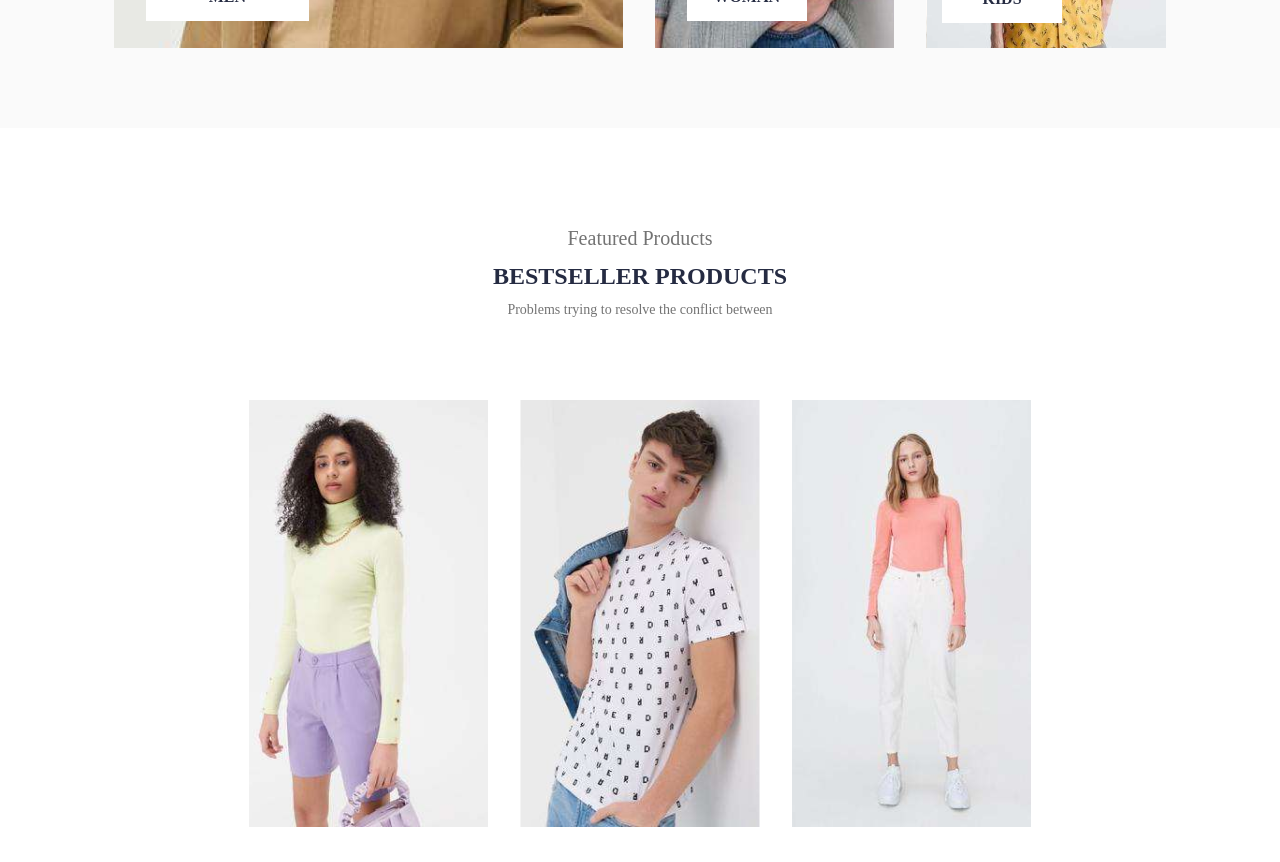
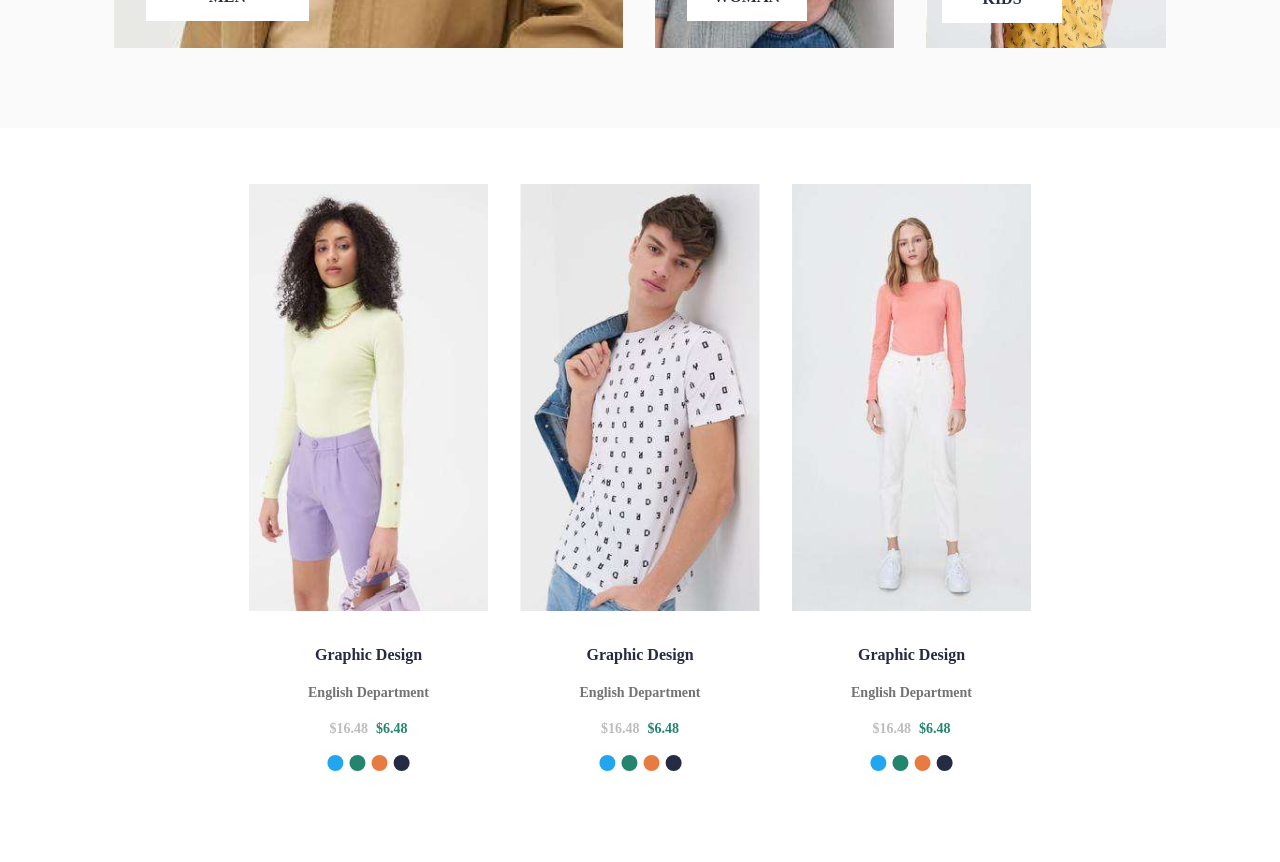
Before and after one commit to samet7ozturk/e-commerce-project, a React (Vite) app: page / in a window 1280 px wide. Shown: the part 1440-2302 px from the top of the page. Built offline with nearby package versions, Linux system fonts and the light colour scheme.

Commit message:
Modified

```diff
--- a/src/layout/BestSellerProducts.jsx
+++ b/src/layout/BestSellerProducts.jsx
@@ -14,15 +14,6 @@ import img8 from "../assets/bestseller-products-8.png";
 const BestSellerProduct = () => {
   return (
     <main className="flex flex-col px-[10%]">
-      <div className="flex flex-col items-center pt-24 pb-6">
-        <p className="text-[#737373] text-xl pb-2">Featured Products</p>
-        <h2 className="text-[#252B42] text-2xl font-bold pb-2">
-          BESTSELLER PRODUCTS
-        </h2>
-        <p className="text-[#737373] text-sm">
-          Problems trying to resolve the conflict between
-        </p>
-      </div>
       <div className="flex flex-wrap justify-center gap-x-8 gap-y-16 pt-14 pb-20">
         <Link
           to="/product-page"
```
